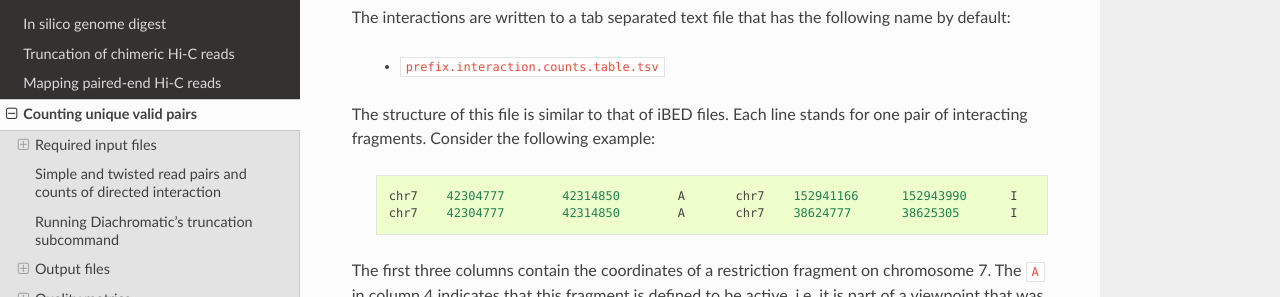
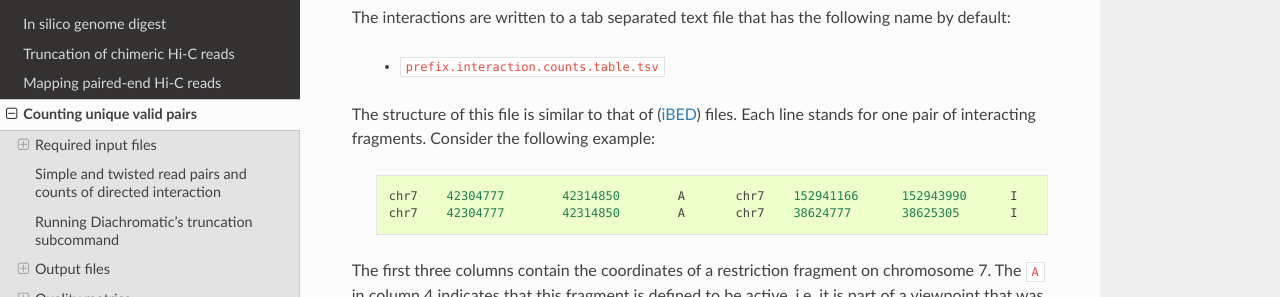
Before and after one commit to TheJacksonLaboratory/diachromatic, a Sphinx documentation site: the page built from docs/count.rst, in a window 1280 px wide and 900 px high, scrolled down 1483 px. Shown: the part 153-450 px from the top of the window. Built offline with Sphinx 7.4.7 and the Read the Docs theme 2.0.0, drawn with Linux system fonts in a browser that asks for light colours; part of the change alters nothing that is shown; some of the changed text lies outside the part shown.

```diff
--- a/docs/count.rst
+++ b/docs/count.rst
@@ -2,7 +2,7 @@ Counting of valid read pairs between pairs of restriction fragments
 ===================================================================
 
 Mapped Hi-C read pairs are typically transformed into contact matrices, whereby the pairs are counted between windows of
-fixed size, typically 5 kbp (`Forcato et al., 2017 <https://www.ncbi.nlm.nih.gov/pmc/articles/PMC5493985/>`_ provide a review of
+fixed size, typically 5 kbp (`Forcato et al., 2017 <https://www.ncbi.nlm.nih.gov/pmc/articles/PMC5493985/>`_) provide a review of
 the methodology). Diachromatic was developed for *capture Hi-C*, which achieves
 a much higher resolution than Hi-C. Therefore, for Diachromatic the read counts are determined for each
 restriction digest.
@@ -78,7 +78,7 @@ The interactions are written to a tab separated text file that has the following
 
     * ``prefix.interaction.counts.table.tsv``
 
-The structure of this file is similar to that of iBED files. Each line stands for one pair of interacting fragments.
+The structure of this file is similar to that of (`iBED <https://bioconductor.org/packages/release/bioc/vignettes/Chicago/inst/doc/Chicago.html#ibed-format-ends-with-ibed>`_) files. Each line stands for one pair of interacting fragments.
 Consider the following example:
 
  ::
```
